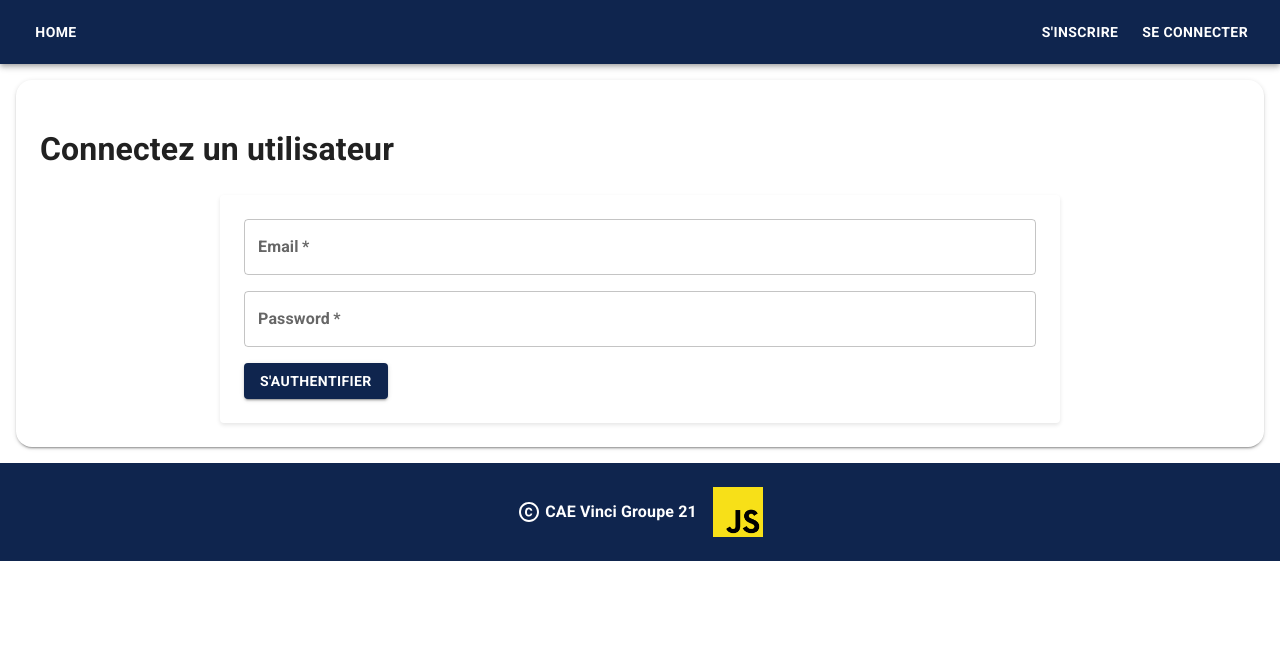
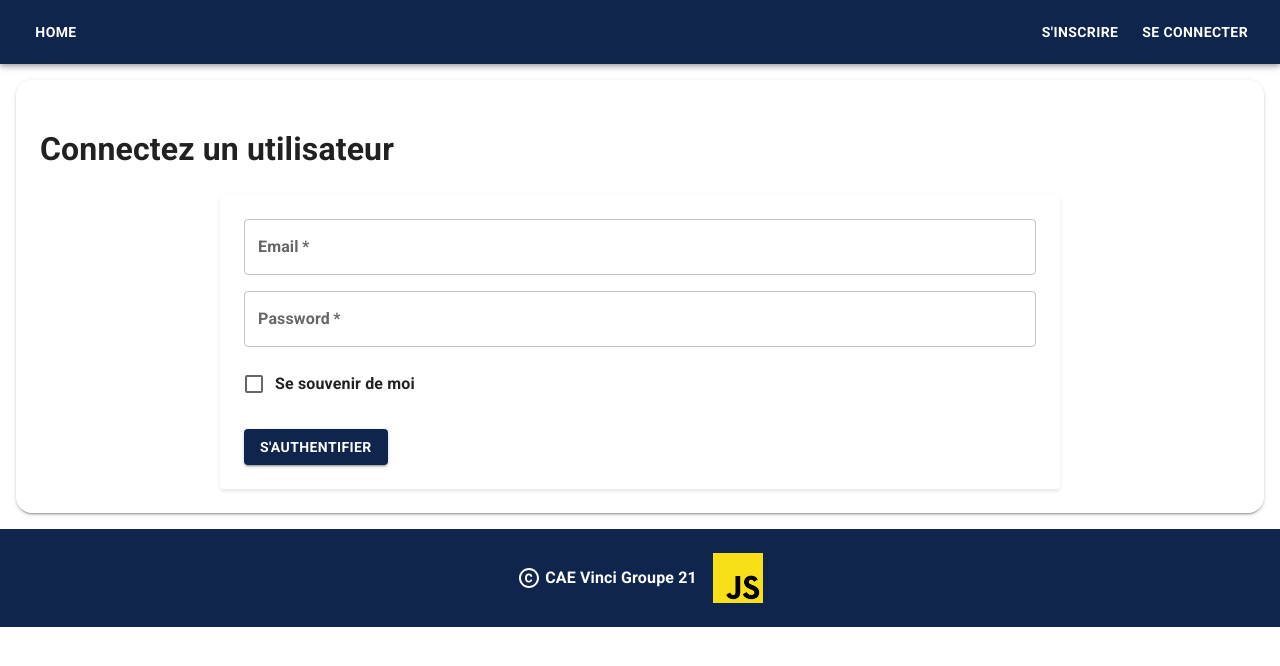
Before and after one commit to Adikajak/CAE, a React (Vite) app in the folder frontend/: page /login in a window 1280 px wide. Shown: the top 666 px of the page. Built offline with nearby package versions, Linux system fonts and the light colour scheme.

Commit message:
feat(remember-me): add remember me option on the login page

```diff
--- a/frontend/src/components/pages/LoginPage.tsx
+++ b/frontend/src/components/pages/LoginPage.tsx
@@ -1,6 +1,14 @@
 import { useState, SyntheticEvent, useContext } from 'react';
 import { useNavigate } from 'react-router-dom';
-import { Alert, Box, Button, TextField, useTheme } from '@mui/material';
+import {
+  Alert,
+  Box,
+  Button,
+  Checkbox,
+  FormControlLabel,
+  TextField,
+  useTheme,
+} from '@mui/material';
 import { UserContextType } from '../../types';
 import { UserContext } from '../../contexts/UserContext';
 import './index.css';
@@ -10,6 +18,7 @@ const LoginPage = () => {
   const navigate = useNavigate();
   const [email, setEmail] = useState('');
   const [password, setPassword] = useState('');
+  const [rememberMe, setRememberMe] = useState(false);
   const [errorMessage, setErrorMessage] = useState('');
   const theme = useTheme();
 
@@ -17,7 +26,7 @@ const LoginPage = () => {
     e.preventDefault();
     setErrorMessage('');
     try {
-      await loginUser({ email, password });
+      await loginUser({ email, password }, rememberMe);
       navigate('/');
     } catch (err) {
       console.error('LoginPage::error: ', err);
@@ -35,6 +44,11 @@ const LoginPage = () => {
   const handlePasswordChange = (e: SyntheticEvent) => {
     const input = e.target as HTMLInputElement;
     setPassword(input.value);
+  };
+
+  const handleRememberMeChange = (e: SyntheticEvent) => {
+    const input = e.target as HTMLInputElement;
+    setRememberMe(input.checked);
   };
 
   return (
@@ -81,6 +95,20 @@ const LoginPage = () => {
             }}
           />
         </Box>
+        <Box sx={{ marginBottom: 2 }}>
+          <FormControlLabel
+            control={
+              <Checkbox
+                id="remember-me"
+                name="remember-me"
+                checked={rememberMe}
+                onChange={handleRememberMeChange}
+                color="primary"
+              />
+            }
+            label="Se souvenir de moi"
+          />
+        </Box>
         <Button type="submit" variant="contained" color="primary">
           S'authentifier
         </Button>
--- a/frontend/src/contexts/UserContext.tsx
+++ b/frontend/src/contexts/UserContext.tsx
@@ -12,6 +12,7 @@ import {
 import {
   clearAuthenticatedUser,
   getAuthenticatedUser,
+  setSessionStorage,
   storeAuthenticatedUser,
 } from '../utils/session';
 
@@ -59,7 +60,7 @@ const UserContextProvider = ({ children }: { children: ReactNode }) => {
     }
   };
 
-  const loginUser = async (user: User) => {
+  const loginUser = async (user: User, rememberMe: boolean) => {
     try {
       const options = {
         method: 'POST',
@@ -80,6 +81,7 @@ const UserContextProvider = ({ children }: { children: ReactNode }) => {
       console.log('authenticatedUser: ', authenticatedUser);
 
       setAuthenticatedUser(authenticatedUser);
+      setSessionStorage(!rememberMe);
       storeAuthenticatedUser(authenticatedUser);
     } catch (err) {
       console.error('loginUser::error: ', err);
--- a/frontend/src/types.ts
+++ b/frontend/src/types.ts
@@ -1,7 +1,7 @@
 interface UserContextType {
   authenticatedUser: MaybeAuthenticatedUser;
   registerUser: (newUser: UserRegister) => Promise<void>;
-  loginUser: (user: User) => Promise<void>;
+  loginUser: (user: User, rememberMe: boolean) => Promise<void>;
   clearUser: () => void;
   jwtData: () => JwtPayload | null;
 }
--- a/frontend/src/utils/session.ts
+++ b/frontend/src/utils/session.ts
@@ -1,11 +1,23 @@
 import { AuthenticatedUser, MaybeAuthenticatedUser } from '../types';
 
+let isSessionStorage = false;
+
+const setSessionStorage = (sessionStorageMode: boolean) => {
+  isSessionStorage = sessionStorageMode;
+};
+
 const storeAuthenticatedUser = (authenticatedUser: AuthenticatedUser) => {
-  localStorage.setItem('authenticatedUser', JSON.stringify(authenticatedUser));
+  const storage = isSessionStorage ? sessionStorage : localStorage;
+  const otherStorage = isSessionStorage ? localStorage : sessionStorage;
+
+  storage.setItem('authenticatedUser', JSON.stringify(authenticatedUser));
+  otherStorage.removeItem('authenticatedUser');
 };
 
 const getAuthenticatedUser = (): MaybeAuthenticatedUser => {
-  const authenticatedUser = localStorage.getItem('authenticatedUser');
+  const authenticatedUser =
+    localStorage.getItem('authenticatedUser') ||
+    sessionStorage.getItem('authenticatedUser');
 
   if (!authenticatedUser) return undefined;
 
@@ -14,6 +26,12 @@ const getAuthenticatedUser = (): MaybeAuthenticatedUser => {
 
 const clearAuthenticatedUser = () => {
   localStorage.removeItem('authenticatedUser');
+  sessionStorage.removeItem('authenticatedUser');
 };
 
-export { storeAuthenticatedUser, getAuthenticatedUser, clearAuthenticatedUser };
+export {
+  setSessionStorage,
+  storeAuthenticatedUser,
+  getAuthenticatedUser,
+  clearAuthenticatedUser,
+};
```
